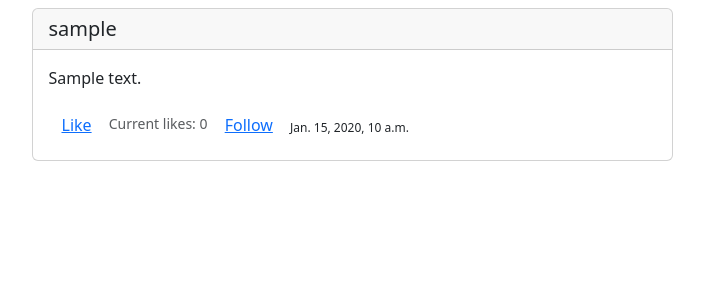
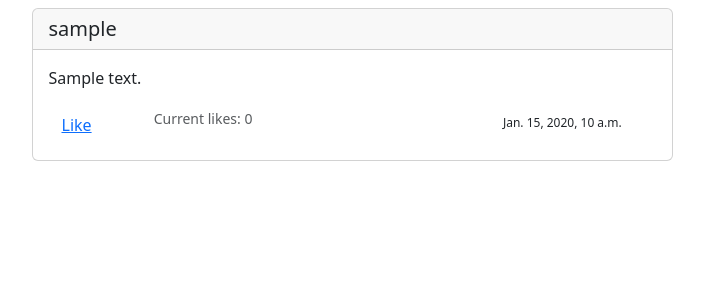
Before and after one commit to NearBee/Js-Network, a Django app: page / in a window 1280 px wide. Shown: the part 56-356 px from the top of the page, without its empty margins (288-992 px from the left). Run offline with Django 3.2, Linux system fonts and the light colour scheme; tables that the repository leaves empty hold one stand-in row (values such as "Sample post").

Commit message:
structured cardss better and moved follow button

```diff
--- a/network/templates/network/index.html
+++ b/network/templates/network/index.html
@@ -15,29 +15,43 @@
                 </h5>
                 <div class="card-body">
                     <p class="card-text">{{ post.comment_field }}</p>
+                    <div class="row">
+                        <div class="col-2">
+                            <button id="likeButton" class="btn btn-link">Like</button>
+                        </div>
 
-                    <button id="likeButton" class="btn btn-link">Like</button>
-
+                        <div class="col-3">
                             <small class="text-muted">Current likes: 0</small>
+                        </div>
                         <!-- Can be further improved when like function is finished-->
 
-                    {% if request.user != post.user %}
+                        {% if request.user != user %}
+                        <div class="col-2">
                             <button class="btn btn-link">Follow</button>
+                        </div>
                         {% endif %}
 
                         {% if request.user == post.user %}
+                        <div class="col-auto">
                             <button class="btn btn-link">Edit</button>
+                        </div>
                         {% endif %}
 
                         {% if user.timezone %}
 
                         {% timezone user.timezone %}
-                    <sub class="col-2">{{ post.created_at }}</sub>
+                        <div class="col-3 ms-auto text-center">
+                            <sub>{{ post.created_at }}</sub>
+                        </div>
                         {% endtimezone %}
 
                         {% else %}
-                    <sub class="col-2">{{ post.created_at }}</sub>
-                    {% endif %} <!-- Need to used "CREATED AT" here-->
+                        <div class="col-4 ms-auto text-center">
+                            <sub>{{ post.created_at }}</sub>
+                        </div>
+                        {% endif %}
+
+                    </div> <!-- Need to used "CREATED AT" here-->
                 </div>
             </div>
 
```
Lines whose indentation alone changed are shown as unchanged.
